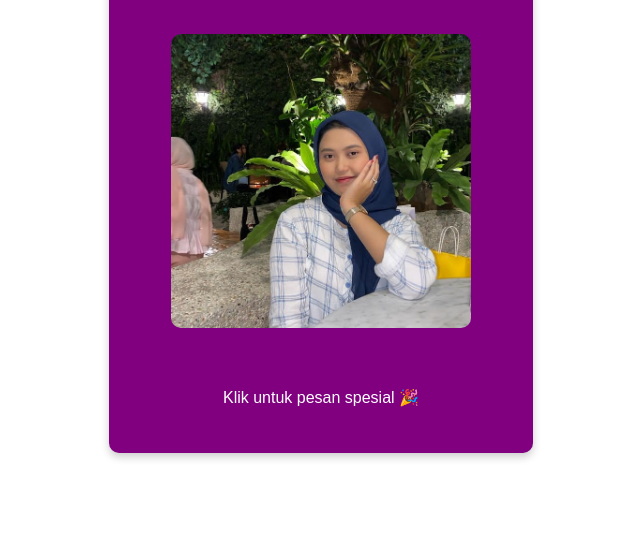
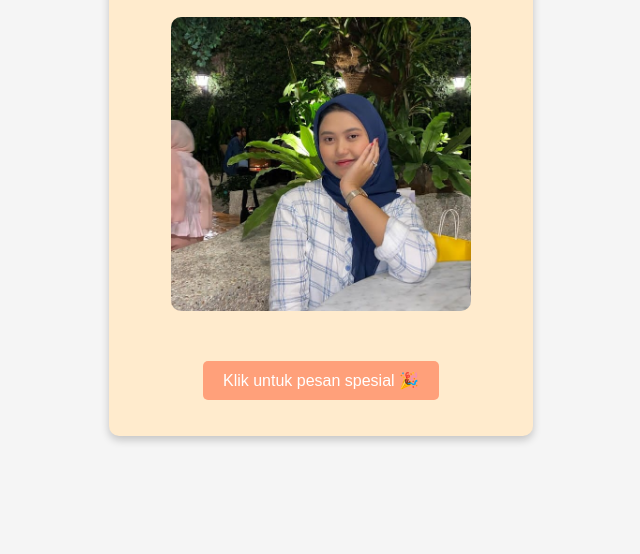
Before and after one commit to irfanfauzi558/ultah, a plain HTML site: page pesan.html in a window 1280 px wide. Shown: the part 246-800 px from the top of the page, without its empty margins (319-959 px from the left). Drawn offline with Linux system fonts and the light colour scheme.

Commit message:
Add files via upload

```diff
--- a/style.css
+++ b/style.css
@@ -1,41 +1,50 @@
+/* Atur body agar dapat menyesuaikan ukuran dan scroll bila perlu */
 body {
-    background-image: url("ira.jpeg");
-    font-family: Arial, sans-serif;
     display: flex;
     justify-content: center;
     align-items: center;
-    height: 100vh;
+    min-height: 100vh; /* Minimum tinggi layar */
+    margin: 0;
+    background-color: #f5f5f5;
+    font-family: Arial, sans-serif;
+    overflow-y: auto; /* Memungkinkan scroll jika konten lebih tinggi dari layar */
+}
+
+/* Menjaga agar kontainer responsif */
+.container {
+    text-align: center;
+    background-color: #ffebcd;
+    padding: 20px;
+    border-radius: 10px;
+    box-shadow: 0px 4px 8px rgba(0, 0, 0, 0.2);
+    max-width: 90%;
+    margin: 20px; /* Jarak agar tidak mepet ke tepi layar */
+}
+
+/* Styling untuk teks dan tombol */
+h1 {
+    color: #d2691e;
+    font-size: 2.5em;
     margin: 0;
 }
 
-.container {
-    text-align: center;
-    background-color: #800080;
-    padding: 20px;
-    border-radius: 10px;
-    box-shadow: 0px 4px 8px rgba(0, 0, 0, 0.2);
-}
-
-h1 {
-    color: #d2691e;
-    font-size: 2.5em;
-}
-
-button {
-    background-color: #800080;
+button, .button-link {
+    background-color: #ffa07a;
     color: white;
     padding: 10px 20px;
     border: none;
     border-radius: 5px;
     cursor: pointer;
     font-size: 1em;
+    text-decoration: none;
     margin-top: 10px;
 }
 
-button:hover {
+button:hover, .button-link:hover {
     background-color: #ff6347;
 }
 
+/* Menyesuaikan gaya gambar dan pesan tersembunyi */
 .birthday-photo {
     width: 100%;
     max-width: 300px;
@@ -49,3 +58,10 @@ button:hover {
     margin-top: 20px;
     font-size: 1.2em;
 }
+
+/* Responsif untuk perangkat kecil */
+@media (max-width: 600px) {
+    h1 {
+        font-size: 2em;
+    }
+}
```
